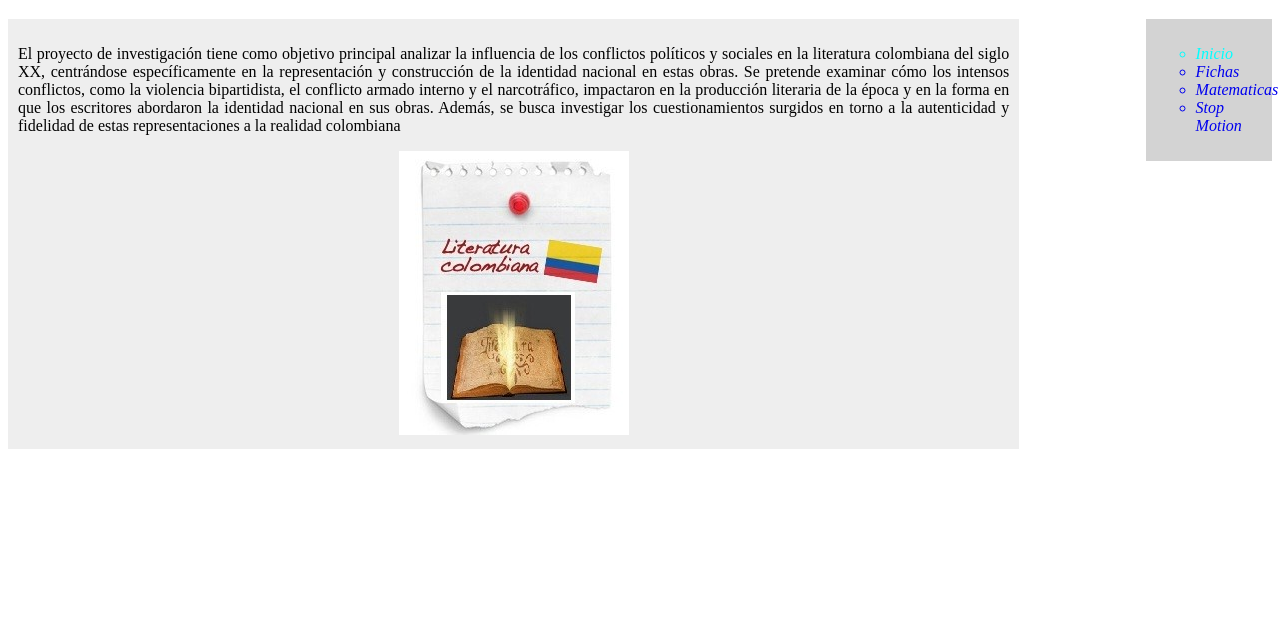
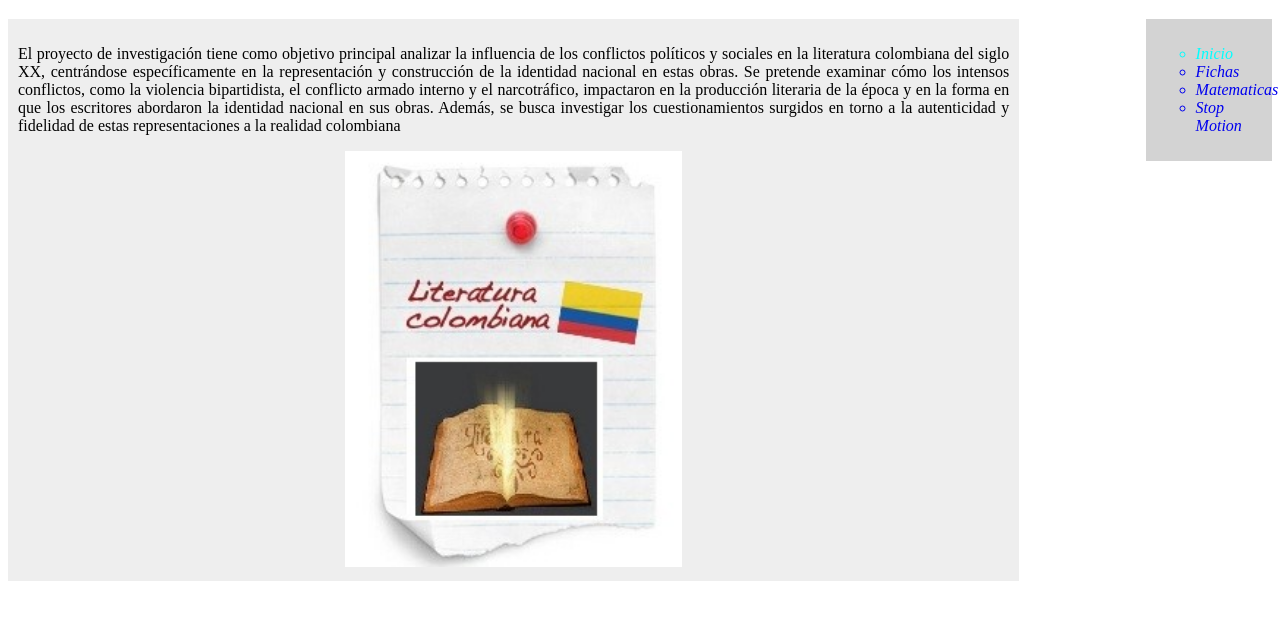
Before and after one commit to AndrelGanShiTV/paginaWebSofi, a plain HTML site: page HTML/index.html in a window 1280 px wide. Shown: the part 81-700 px from the top of the page. Drawn offline with Linux system fonts and the light colour scheme.

Commit message:
width Imagen index

```diff
--- a/HTML/index.html
+++ b/HTML/index.html
@@ -19,7 +19,7 @@
             literaria de la época y en la forma en que los escritores abordaron la identidad nacional en sus obras.
             Además, se busca investigar los cuestionamientos surgidos en torno a la autenticidad y fidelidad de estas
             representaciones a la realidad colombiana</p>
-            <div style="text-align: center;"><img src="../img/img_1.jpg" alt="literatura colombiana"></div>
+            <div style="text-align: center;"><img width="34%" src="../img/img_1.jpg" alt="literatura colombiana"></div>
     </article>
     <aside>
         <ul>
```
